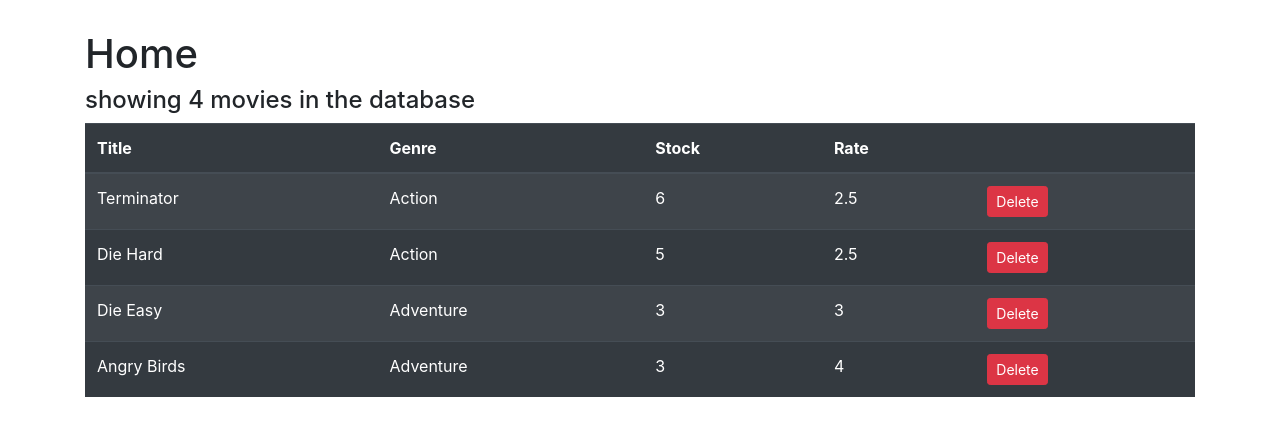
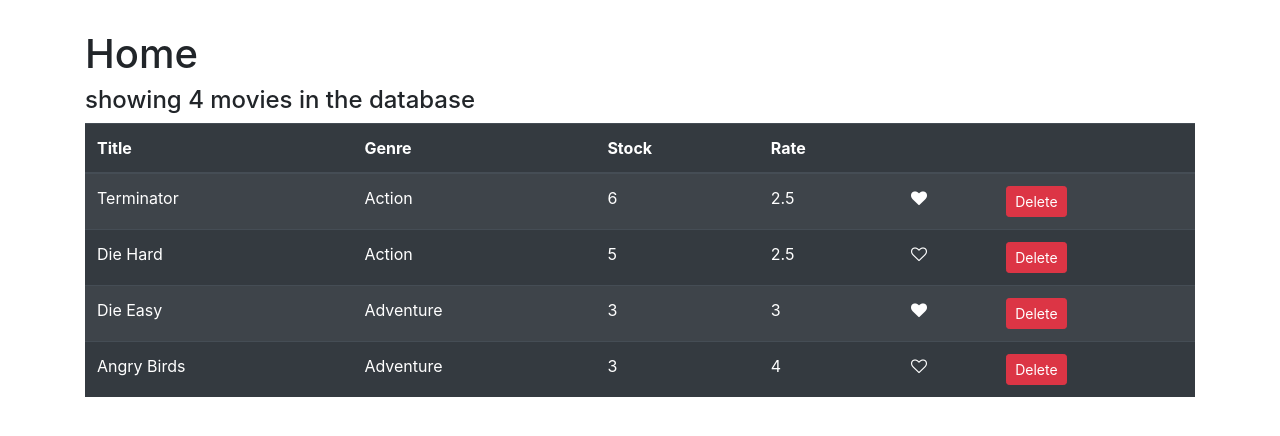
Before and after one commit to selahabdu/Vidly-App-React, a React (Create React App) app in the folder vidly/: page / in a window 1280 px wide. Shown: the top 436 px of the page. Built offline with nearby package versions, Linux system fonts and the light colour scheme.

Commit message:
add like button

```diff
--- a/vidly/package.json
+++ b/vidly/package.json
@@ -3,6 +3,9 @@
   "version": "0.1.0",
   "private": true,
   "dependencies": {
+    "@fortawesome/fontawesome-svg-core": "^6.4.0",
+    "@fortawesome/free-solid-svg-icons": "^6.4.0",
+    "@fortawesome/react-fontawesome": "^0.2.0",
     "@testing-library/jest-dom": "^5.16.5",
     "@testing-library/react": "^13.4.0",
     "@testing-library/user-event": "^13.5.0",
--- /dev/null
+++ b/vidly/src/components/common/like.jsx
@@ -0,0 +1,16 @@
+const Like = (props) => {
+  let classes = "fa fa-heart";
+  if (props.liked === false) classes += "-o";
+  return (
+    <>
+      <i
+        onClick={props.onClick}
+        className={classes}
+        aria-hidden="true"
+        style={{ cursor: "pointer" }}
+      ></i>
+    </>
+  );
+};
+
+export default Like;
--- a/vidly/src/components/movies.jsx
+++ b/vidly/src/components/movies.jsx
@@ -1,5 +1,6 @@
 import React, { Component } from "react";
 import { getMovies } from "../services/fakeMovieService";
+import Like from "./common/like";
 
 class Movies extends Component {
   state = {
@@ -13,7 +14,13 @@ class Movies extends Component {
     this.setState({ movies }); // in js if key and value are the same we dont have to write it again as below
     // this.setState((this.state.movies = movies));
   };
-
+  handleLike = (liked) => {
+    const movies = [...this.state.movies];
+    const index = movies.indexOf(liked);
+    movies[index] = { ...movies[index] };
+    movies[index].isLiked = !movies[index].isLiked;
+    this.setState({ movies });
+  };
   render() {
     if (this.state.movies.length === 0)
       return <h2> there is no data in the database</h2>;
@@ -29,6 +36,7 @@ class Movies extends Component {
               <th>Stock</th>
               <th>Rate</th>
               <th></th>
+              <th></th>
             </tr>
           </thead>
           <tbody>
@@ -38,6 +46,12 @@ class Movies extends Component {
                 <td>{li.genre.name}</td>
                 <td>{li.numberInStock}</td>
                 <td>{li.dailyRentalRate}</td>
+                <td>
+                  <Like
+                    liked={li.isLiked}
+                    onClick={() => this.handleLike(li)}
+                  />
+                </td>
                 <td>
                   <button
                     onClick={() => this.handleDelete(li._id)}
--- a/vidly/src/services/fakeMovieService.js
+++ b/vidly/src/services/fakeMovieService.js
@@ -7,6 +7,7 @@ const movies = [
     numberInStock: 6,
     dailyRentalRate: 2.5,
     publishDate: "2018-01-03",
+    isLiked: true,
   },
   {
     _id: "12355",
@@ -14,6 +15,7 @@ const movies = [
     genre: { _id: "12", name: "Action" },
     numberInStock: 5,
     dailyRentalRate: 2.5,
+    isLiked: false,
   },
   {
     _id: "12365",
@@ -21,6 +23,7 @@ const movies = [
     genre: { _id: "123", name: "Adventure" },
     numberInStock: 3,
     dailyRentalRate: 3,
+    isLiked: true,
   },
   {
     _id: "12375",
@@ -28,6 +31,7 @@ const movies = [
     genre: { _id: "1234", name: "Adventure" },
     numberInStock: 3,
     dailyRentalRate: 4,
+    isLiked: false,
   },
 ];
 
```
Also changed, not shown: 1 other file (tests, documents, lock files or other folders).
